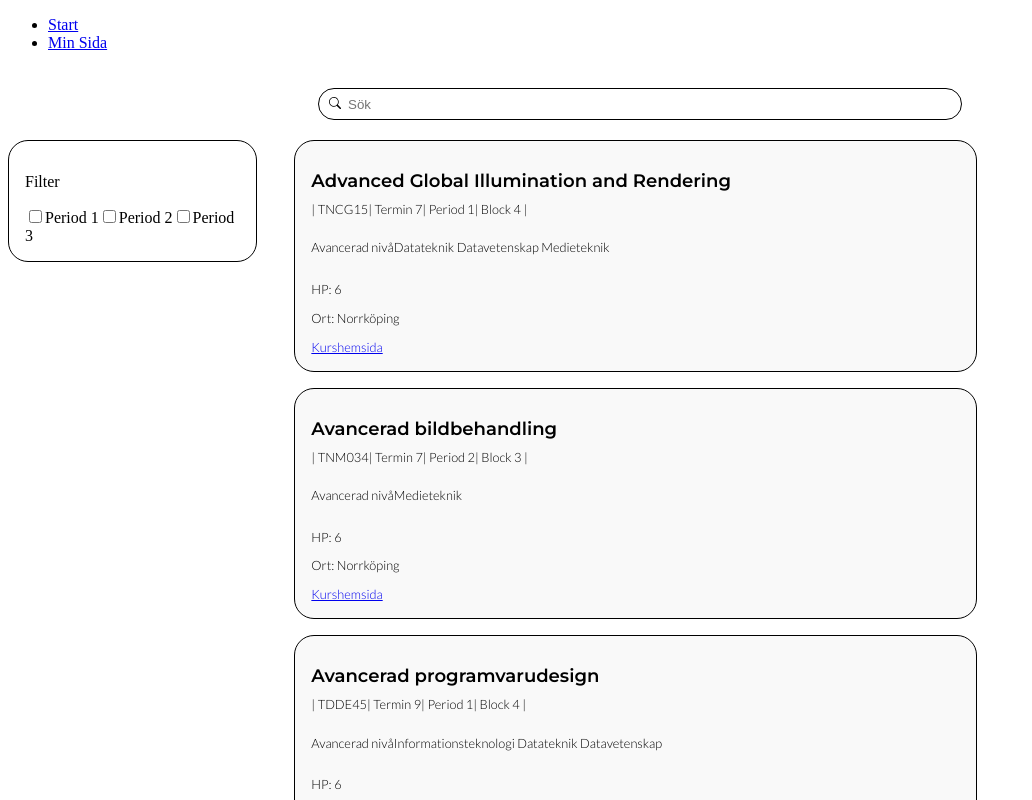
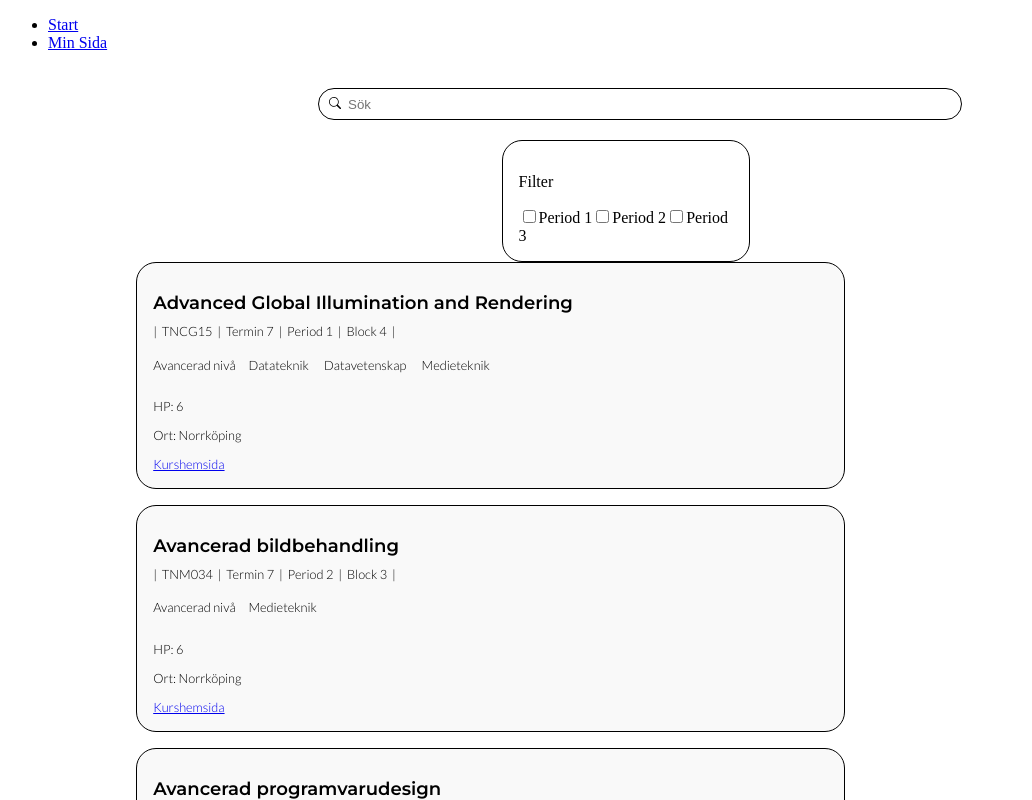
Before and after one commit to jronnefalk/lithe_val, a React (Create React App) app: page / in a window 1280 px wide. Shown: the top 800 px of the page, without its empty margins (0-1032 px from the left). Built offline with nearby package versions, Linux system fonts and the light colour scheme.

Commit message:
ändrat avstånd mellan first och second header

```diff
--- a/src/components/Kurs.js
+++ b/src/components/Kurs.js
@@ -7,27 +7,32 @@ export default function Kurs(props) {
       <div className="kursinfo">
       <h1 class="kursnamn">{kurs.kursnamn}</h1>
       <p class= "firstheader">
-      <p>| {kurs.kurskod} </p>
-      <p>| Termin {kurs.termin} </p>
+      <p>|</p>
+      <p>{kurs.kurskod} </p>
+      <p>|</p>
+      <p> Termin {kurs.termin} </p>
+      <p>|</p>
       <p>
-        | Period {" "}
+         Period {" "}
         {kurs.period.map((prop) => {
           return <span>{prop}</span>;
         })}
       </p>
+      <p>|</p>
       <p>
-        | Block {" "}
+         Block {" "}
         {kurs.block.map((prop) => {
           return <span>{prop}</span>;
-        })} |
+        })}
       </p>
+      <p>|</p>
       </p>
       <p class="secondheader">
-      <p> {kurs.utbildningsniva } </p>
+      <p> {kurs.utbildningsniva} </p>
       <p>
         {" "}
         {kurs.huvudomrade.map((prop) => {
-          return <span> {prop} </span>;
+          return <span>{prop} </span>;
         })}
       </p>
       </p>
--- a/src/design/kurser.css
+++ b/src/design/kurser.css
@@ -48,12 +48,23 @@
     margin-top: -1rem;
 
 
+
+}
+.firstheader p {
+    margin-right: 0.3rem;
+
 }
 .secondheader {
     display: flex;
     flex-wrap: wrap;
     align-items: center;
-    margin-top: -1rem;
-
+    margin-top: -1.3rem;
+    margin-right: 0.5rem;
 
 }
+.secondheader p {
+    margin-right: 0.8rem;
+  }
+.secondheader span {
+    margin-right: 0.8rem;
+  }
```
